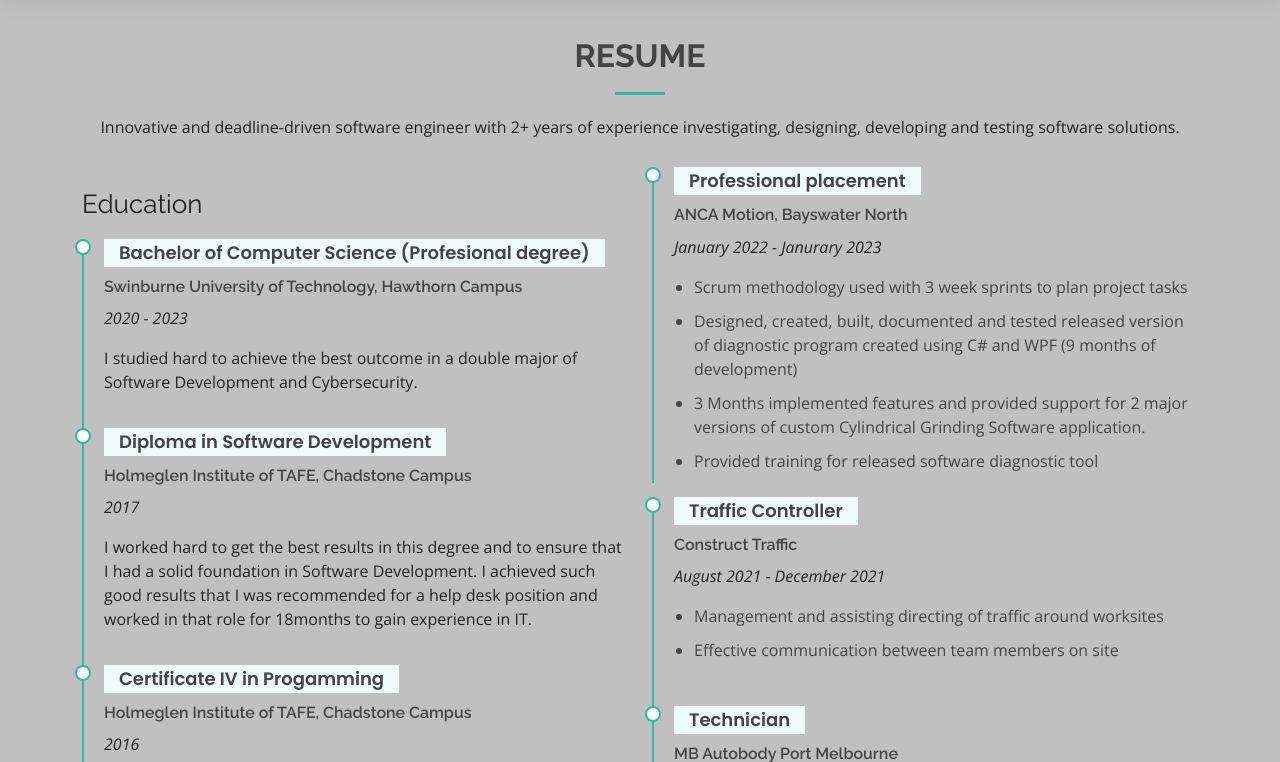
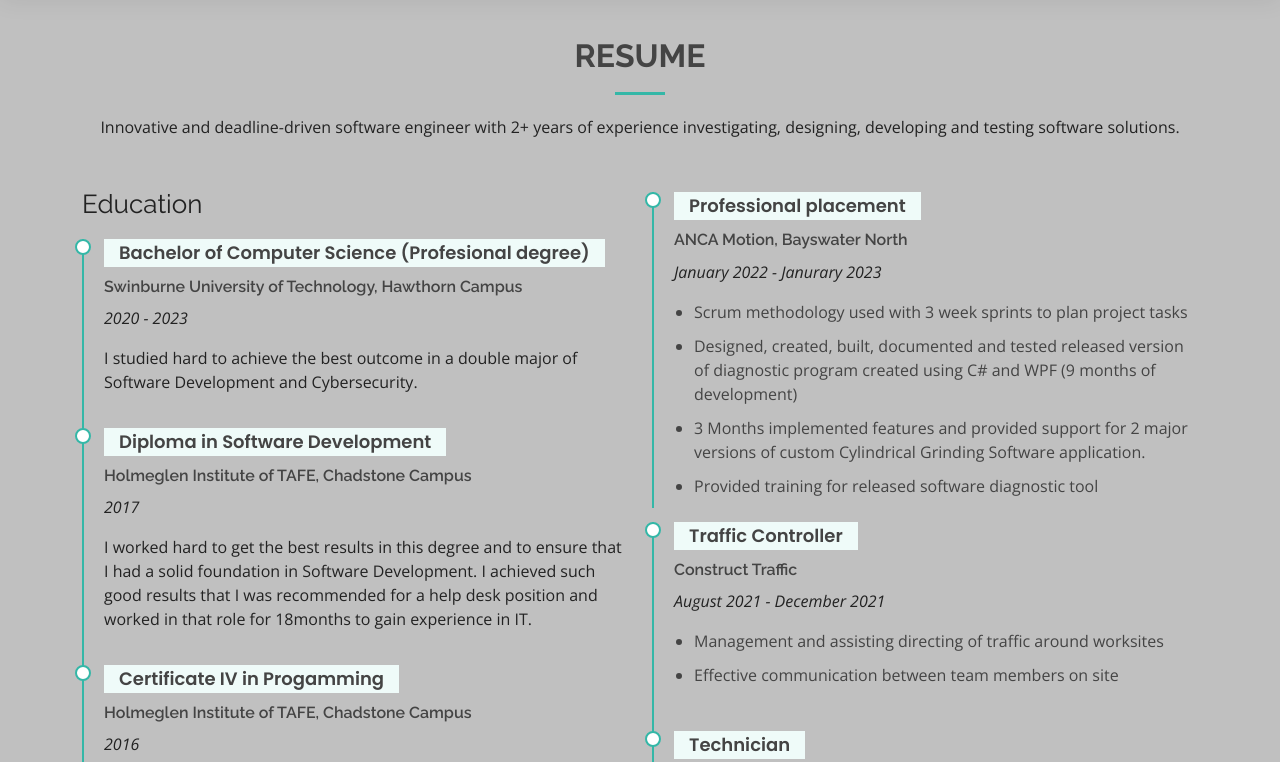
Before and after one commit to DavidAustinMackenzie/davidaustinmackenzie.com.au, a Flask app: page /resume in a window 1280 px wide. Shown: the part 73-835 px from the top of the page. Run offline with Flask 3, Linux system fonts and the light colour scheme; some libraries are stand-ins or nearby versions.

Commit message:
set individual padding for resume item heading

```diff
--- a/static/css/styles.css
+++ b/static/css/styles.css
@@ -627,7 +627,10 @@ section {
 # Resume
 --------------------------------------------------------------*/
 .heading-padding {
-  padding: 25 0 -5 0;
+  padding-top: 25px;
+  padding-left: 0px;
+  padding-right: 0px;
+  padding-bottom: 0px;
 }
 
 .resume .resume-title {
```
